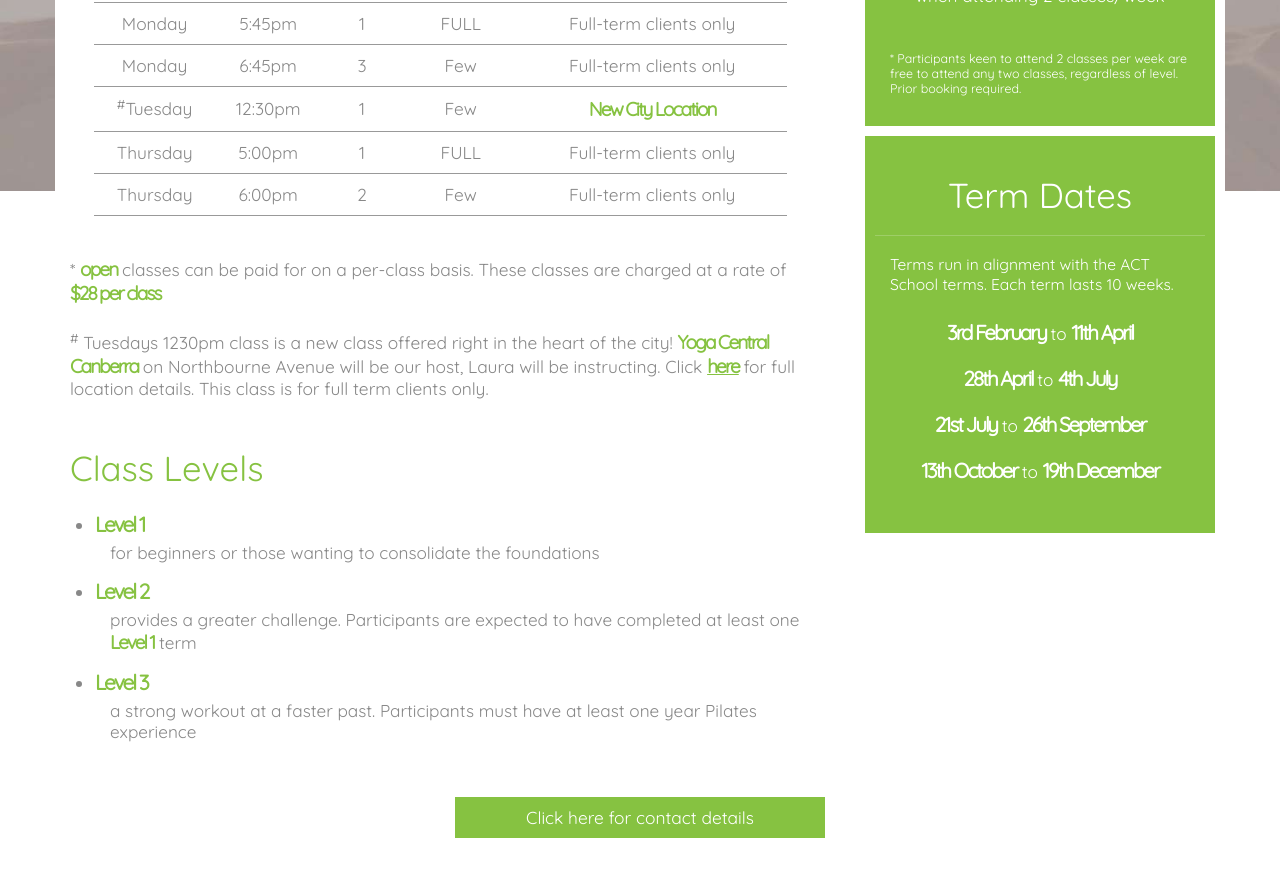
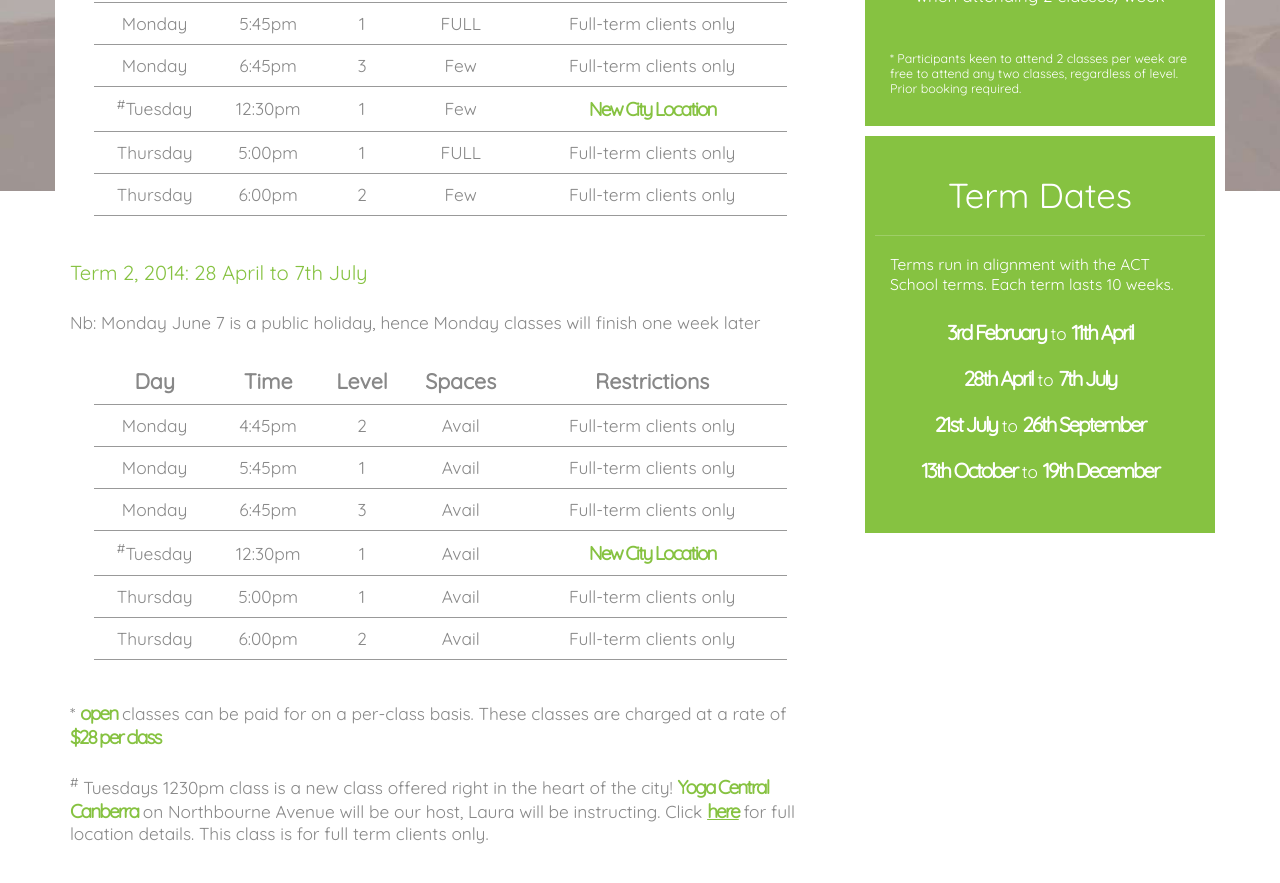
Before and after one commit to ithrive/ithrive.github.io-old, a Jekyll site: the page built from classes.html, in a window 1280 px wide and 900 px high, scrolled down 409 px. Shown: the top 883 px of the window. Built offline with Jekyll 4.4.1, drawn with Linux system fonts in a browser that asks for light colours.

Commit message:
Added term 2 timetable

```diff
--- a/classes.html
+++ b/classes.html
@@ -71,9 +71,63 @@ page: classes
                     </tr>
                 </table>
             </div>
+            <h3>Term 2, 2014: 28 April to 7th July</h3>
+            <p>Nb: Monday June 7 is a public holiday, hence Monday classes will finish one week later</p>
+            <div class="scrollable-table">
+                <table>
+                    <tr>
+                        <th>Day</th>
+                        <th>Time</th>
+                        <th>Level</th>
+                        <th>Spaces</th>
+                        <th>Restrictions</th>
+                    </tr>
+                    <tr>
+                        <td>Monday</td>
+                        <td>4:45pm</td>
+                        <td>2</td>
+                        <td>Avail</td>
+                        <td>Full-term clients only</td>
+                    </tr>
+                    <tr>
+                        <td>Monday</td>
+                        <td>5:45pm</td>
+                        <td>1</td>
+                        <td>Avail</td>
+                        <td>Full-term clients only</td>
+                    </tr>
+                    <tr>
+                        <td>Monday</td>
+                        <td>6:45pm</td>
+                        <td>3</td>
+                        <td>Avail</td>
+                        <td>Full-term clients only</td>
+                    </tr>
+                    <tr>
+                        <td><sup>#</sup>Tuesday</td>
+                        <td>12:30pm</td>
+                        <td>1</td>
+                        <td>Avail</td>
+                        <td><a href="http://www.yogacentralcanberra.com.au/faqs/"><em>New City Location</em></a></td>
+                    </tr>
+                    <tr>
+                        <td>Thursday</td>
+                        <td>5:00pm</td>
+                        <td>1</td>
+                        <td>Avail</td>
+                        <td>Full-term clients only</td>
+                    </tr>
+                    <tr>
+                        <td>Thursday</td>
+                        <td>6:00pm</td>
+                        <td>2</td>
+                        <td>Avail</td>
+                        <td>Full-term clients only</td>
+                    </tr>
+                </table>
+            </div>
             <p>
-                * <em>open</em> classes can be paid for on a per-class basis. These classes are charged at
-                a rate of <em>$28 per class</em>
+                * <em>open</em> classes can be paid for on a per-class basis. These classes are charged at a rate of <em>$28 per class</em>
             </p>
             <p>
             <sup>#</sup> Tuesdays 1230pm class is a new class offered right in the heart of the city! <a href="http://www.yogacentralcanberra.com.au" target="_blank"><em>Yoga Central Canberra</em></a> on Northbourne Avenue will be our host, Laura will be instructing.   Click <a href="http://www.yogacentralcanberra.com.au/faqs/" target="_blank"><em><u>here</u></em></a> for full location details.  This class is for full term clients only.
@@ -123,7 +177,7 @@ page: classes
                 </p>
                 <ul>
                     <li><em>3rd February</em> to <em>11th April</em></li>
-                    <li><em>28th April</em> to <em>4th July</em></li>
+                    <li><em>28th April</em> to <em>7th July</em></li>
                     <li><em>21st July</em> to <em>26th September</em></li>
                     <li><em>13th October</em> to <em>19th December</em></li>
                 </ul>
```
